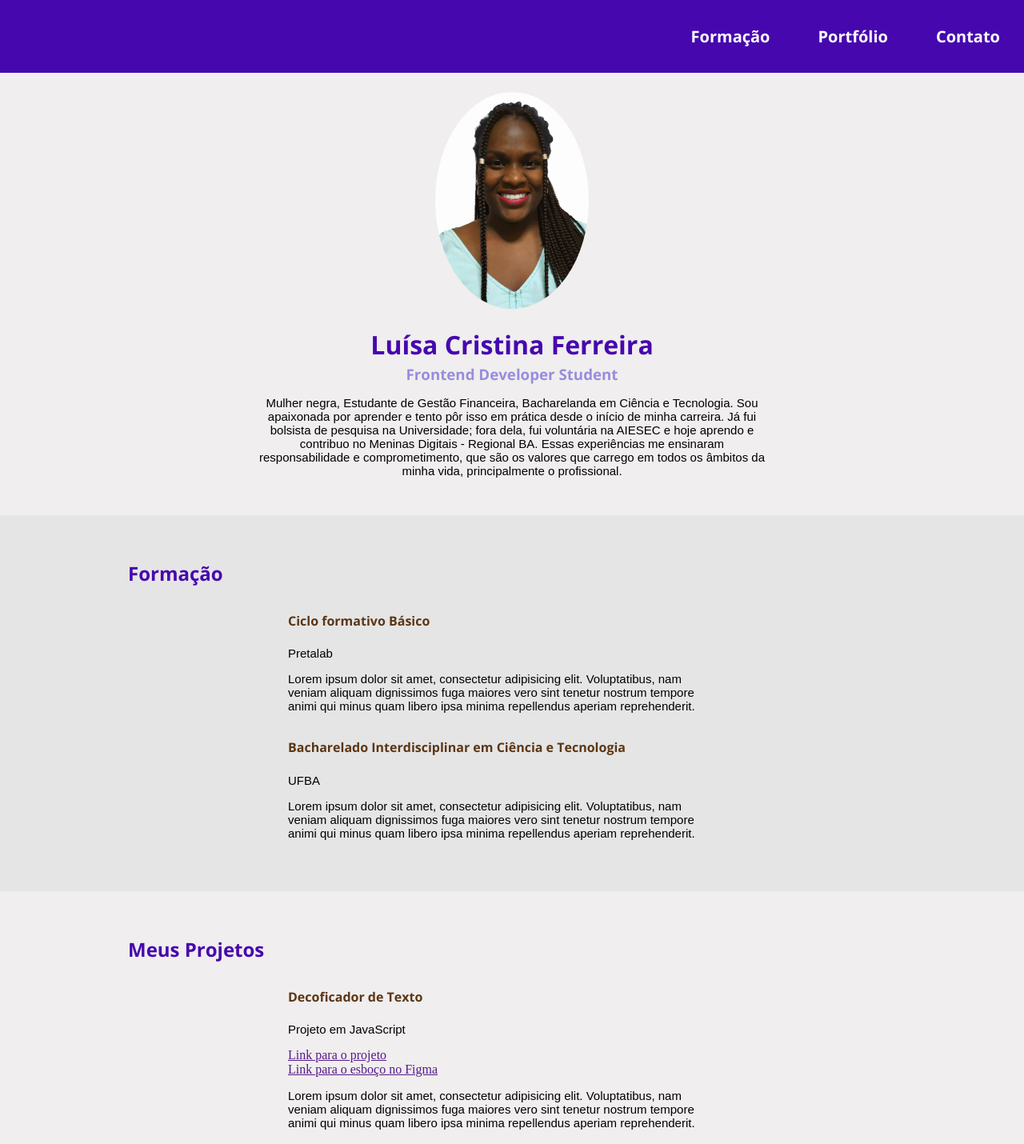
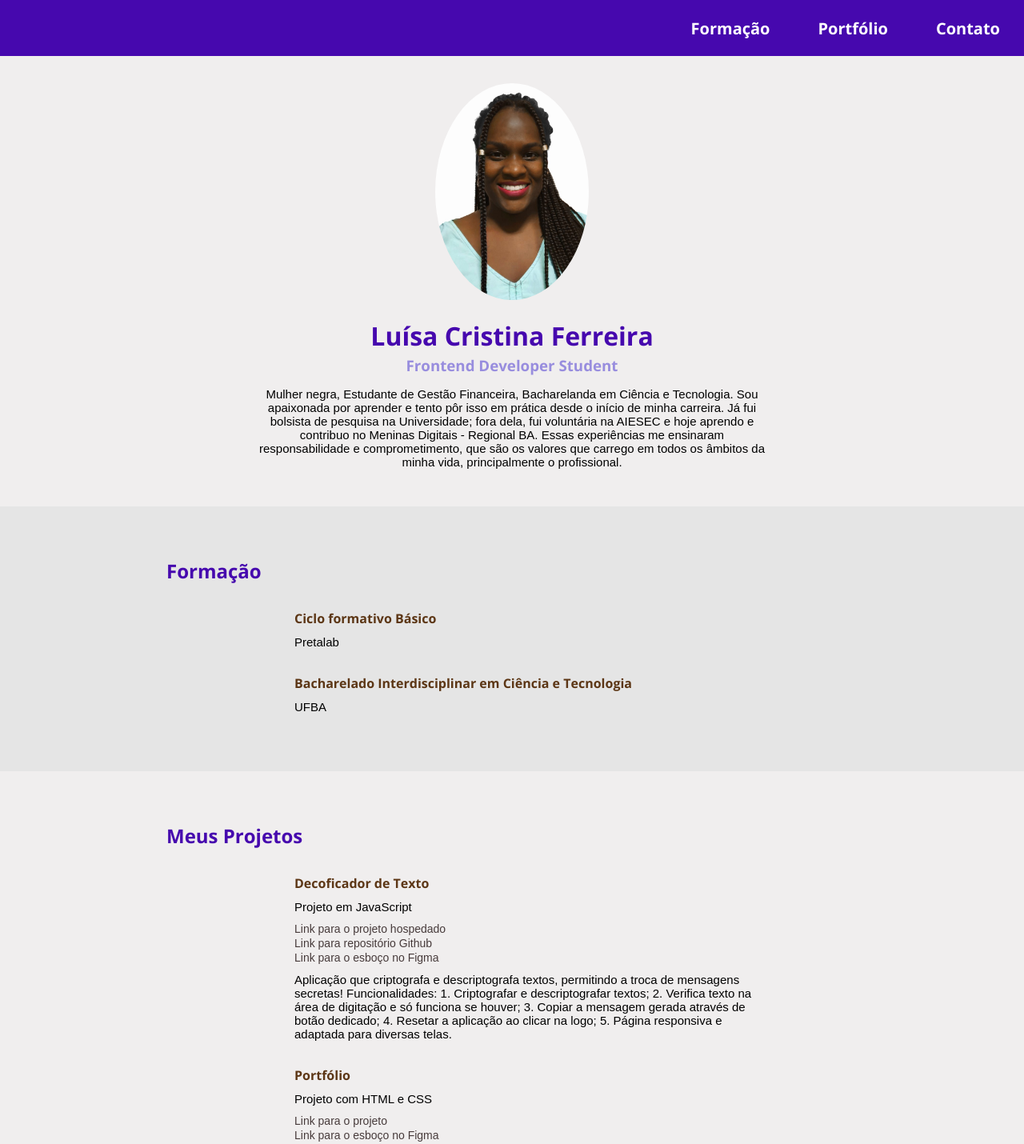
Before and after one commit to devluisapaim/portfolio_pretalab, a plain HTML site: page index.html in a window 1280 px wide. Shown: the top 1430 px of the page at 80% size. Drawn offline with nearby package versions, Linux system fonts and the light colour scheme; a web font is replaced by a local one.

Commit message:
Fixando barra de menu

```diff
--- a/index.html
+++ b/index.html
@@ -17,7 +17,7 @@
 </head>
 <body>
 
-    <header>
+    <header class="nav-menu">
         <nav>
             <ul>
                 <li>
@@ -55,16 +55,16 @@
                     <li>
                         <h4>Ciclo formativo Básico</h4>
                         <p>Pretalab</p>
-                        <p>Lorem ipsum dolor sit amet, consectetur adipisicing elit.
+                        <!-- <p>Lorem ipsum dolor sit amet, consectetur adipisicing elit.
                             Voluptatibus, nam veniam aliquam dignissimos fuga maiores vero sint tenetur nostrum tempore
-                            animi qui minus quam libero ipsa minima repellendus aperiam reprehenderit. </p>
+                            animi qui minus quam libero ipsa minima repellendus aperiam reprehenderit. </p> -->
                     </li>
                     <li>
                         <h4>Bacharelado Interdisciplinar em Ciência e Tecnologia</h4>
                         <p>UFBA</p>
-                        <p>Lorem ipsum dolor sit amet, consectetur adipisicing elit.
+                        <!-- <p>Lorem ipsum dolor sit amet, consectetur adipisicing elit.
                             Voluptatibus, nam veniam aliquam dignissimos fuga maiores vero sint tenetur nostrum tempore
-                        animi qui minus quam libero ipsa minima repellendus aperiam reprehenderit. </p>
+                        animi qui minus quam libero ipsa minima repellendus aperiam reprehenderit. </p> -->
                     </li>
                 </ul>
             </div>
@@ -77,11 +77,11 @@
                     <li>
                         <h4>Decoficador de Texto</h4>
                         <p>Projeto em JavaScript</p>
-                        <a href="">Link para o projeto</a><br>
-                        <a href="">Link para o esboço no Figma</a>
-                        <p> Lorem ipsum dolor sit amet, consectetur adipisicing elit.
-                        Voluptatibus, nam veniam aliquam dignissimos fuga maiores vero sint tenetur nostrum tempore
-                        animi qui minus quam libero ipsa minima repellendus aperiam reprehenderit. </p>
+                        <a href="https://devluisapaim.github.io/decodificador_sprint_1/" target="_blank">Link para o projeto hospedado</a><br>
+                        <a href="https://github.com/devluisapaim/decodificador_sprint_1" target="_blank">Link para repositório Github</a><br>
+                        <a href="https://www.figma.com/file/fT9PTMxQVr98tAvVq713C6/Alura-Challenge---Desafio-1---L%C3%B3gica-(Copy)?node-id=0%3A1" target="_blank">Link para o esboço no Figma</a>
+                        <p> Aplicação que criptografa e descriptografa textos, permitindo a troca de mensagens secretas!
+                            Funcionalidades: 1. Criptografar e descriptografar textos;  2. Verifica texto na área de digitação e só funciona se houver; 3. Copiar a mensagem gerada através de botão dedicado;  4. Resetar a aplicação ao clicar na logo; 5. Página responsiva e adaptada para diversas telas. </p>
                     </li>
                     <li>
                         <h4>Portfólio</h4>
@@ -101,7 +101,7 @@
                         Voluptatibus, nam veniam aliquam dignissimos fuga maiores vero sint tenetur nostrum tempore
                         animi qui minus quam libero ipsa minima repellendus aperiam reprehenderit. </p>
                     </li>
-                    <li>
+                    <!-- <li>
                         <h4>Outro projeto</h4>
                         <p>Linguagem de programação</p>
                         <a href="">Link para o projeto</a><br>
@@ -109,7 +109,7 @@
                         <p> Lorem ipsum dolor sit amet, consectetur adipisicing elit.
                         Voluptatibus, nam veniam aliquam dignissimos fuga maiores vero sint tenetur nostrum tempore
                         animi qui minus quam libero ipsa minima repellendus aperiam reprehenderit. </p>
-                    </li>
+                    </li> -->
                 </ul>
             </div>
         </section>
--- a/style.css
+++ b/style.css
@@ -9,26 +9,33 @@
     --abeezee: 'ABeeZee', sans-serif;
 }
 
-body {
+* {
     margin: 0;
+    padding: 0;
+    list-style: none;
 }
 
 /* HEADER */
-nav {
+.nav-menu {
     background-color: var(--purple);
-    padding: 1em 0;
+    position: fixed;
+    width: 100%;
+    height: 70px;
 }
+
 
 nav ul {
     display: flex;
     justify-content: flex-end;
+    list-style: none;
+
+    margin-top: 1.4em;
 }
 
 nav ul li {
     font-family: var(--openSans);
     font-size: 20px;
     font-weight: bold;
-    list-style: none;
 
     margin: 0 1.5em;
     cursor: pointer;
@@ -60,10 +67,16 @@ section h2, h4 {
 section p {
     font-family: var(--abeezee);
     font-size: 15px;
+    margin-top: 10px;
+    margin-bottom: 10px;
 }
 
 #sobre, #portfolio {
     background-color: var(--cream);
+}
+
+.conteiner-sobre {
+    margin-top: 5em;
 }
 
 .conteiner-sobre img {
@@ -77,9 +90,6 @@ section p {
     margin: 3px 0;
 }
 
-.conteiner-sobre h1 {
-}
-
 .conteiner-sobre p {
     width: 50%;
     margin: 1em auto;
@@ -90,18 +100,25 @@ section p {
 }
 
 .conteiner-formacao, .conteiner-portfolio {
-    margin: 2em 10em;
+    margin: 2.5em 13em;
     text-align: left;
     width: 70%;
 }
 
 section li {
-    list-style: none;
     margin: 2em 10em;
 }
 
 section li h4 {
     color: var(--gold);
+    margin-bottom: 8px;
+}
+
+#portfolio a {
+    text-decoration: none;
+    color: var(--earth);
+    font-family: var(--abeezee);
+    font-size: 14px;
 }
 
 #contato {
@@ -113,7 +130,8 @@ section li h4 {
 
 #contato li {
     list-style: none;
-    margin: 1em;
+    margin-left: 1.5em;
+    margin-bottom: 0.5em;
     color: #FFFFFF;
 }
 
```
